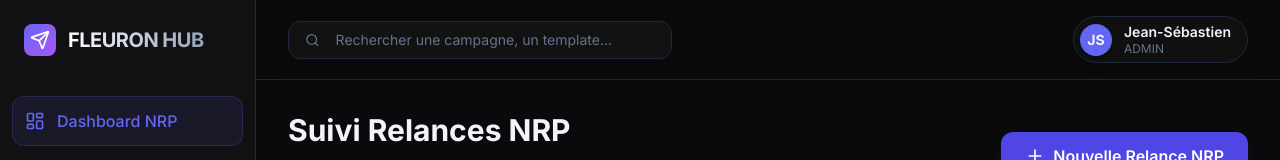
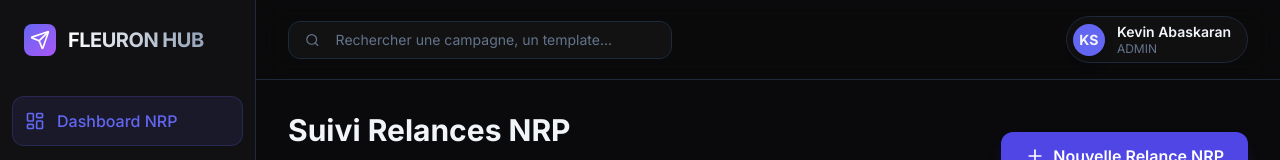
Before and after one commit to DevFleuron/FleuronCRM, a Next.js app: page /dashboard in a window 1280 px wide. Shown: the top 160 px of the page. Built offline with nearby package versions, Linux system fonts and the light colour scheme.

Commit message:
upgrade mineur visuel leads

```diff
--- a/components/Header.tsx
+++ b/components/Header.tsx
@@ -17,11 +17,11 @@ export function Header() {
 
       <div className="flex items-center gap-3 bg-surface-secondary/40 p-1.5 pr-4 rounded-full border border-border-primary">
         <div className="w-8 h-8 rounded-full bg-brand-primary flex items-center justify-center text-sm font-bold shadow-lg">
-          JS
+          KS
         </div>
         <div className="flex flex-col">
           <span className="text-sm font-semibold leading-tight">
-            Jean-Sébastien
+            Kevin Abaskaran
           </span>
           <span className="text-xs text-text-tertiary leading-tight">
             ADMIN
--- a/package.json
+++ b/package.json
@@ -6,6 +6,7 @@
     "dev": "concurrently \"npm run dev:server\" \"next dev\"",
     "dev:server": "cd server && npm run dev",
     "dev:next": "next dev",
+    "build:server": "echo \"no-op server build\"",
     "build": "npm run build:server && next build",
     "start": "next start",
     "lint": "next lint",
```
